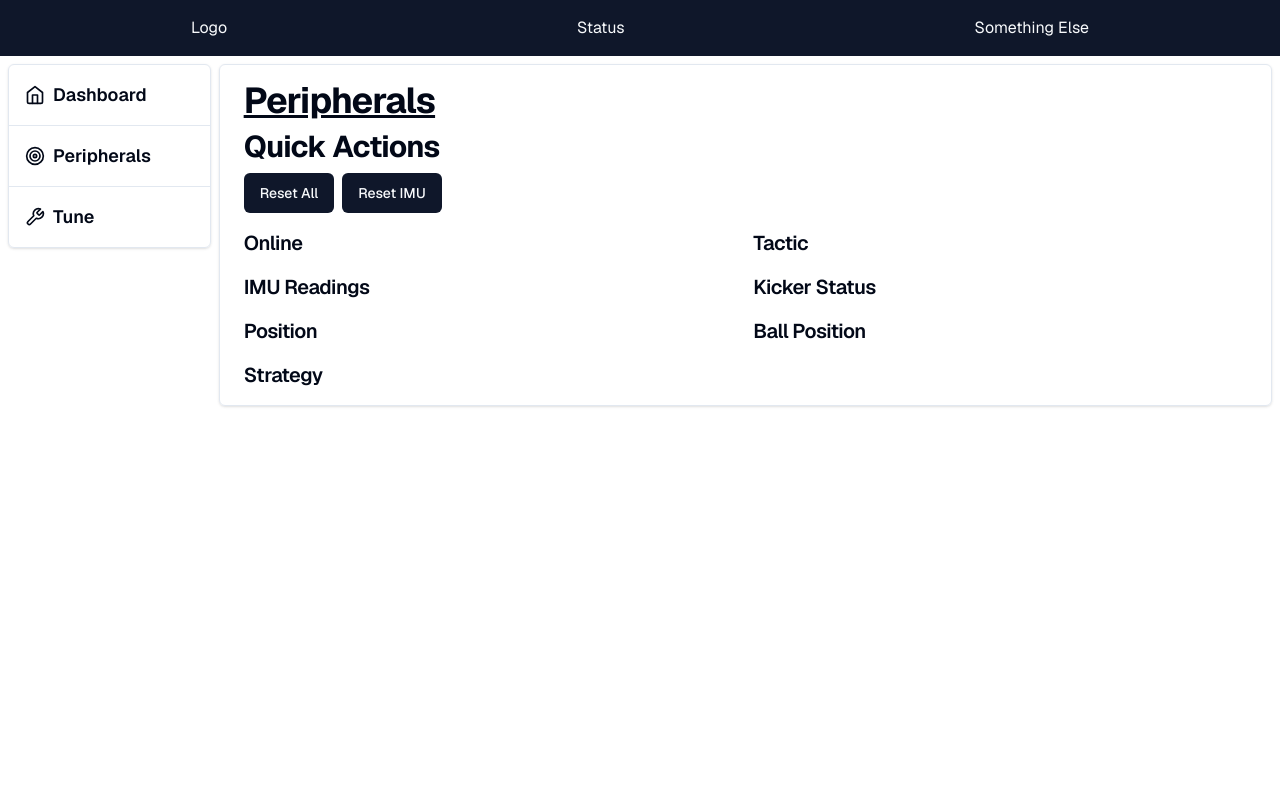
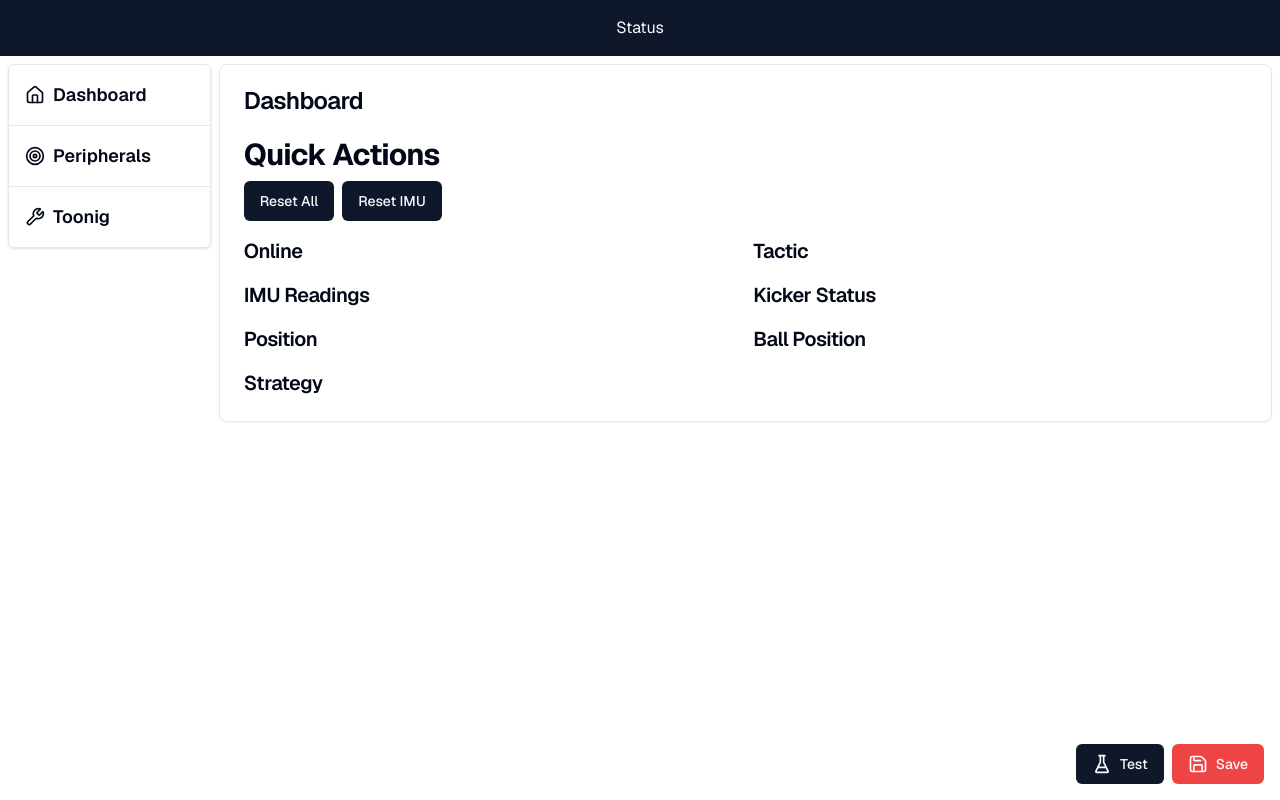
Before and after one commit to senrobo/web-dashboard, a Next.js app: page / in a window 1280 px wide. Built offline with nearby package versions, Linux system fonts and the light colour scheme.

Commit message:
updated UI

```diff
--- a/src/app/page.tsx
+++ b/src/app/page.tsx
@@ -3,6 +3,8 @@
 import { useState } from "react";
 import VerticalNavbar from "@/components/VerticalNav";
 import { Button } from "@/components/ui/button";
+import { Save, FlaskConical } from "lucide-react";
+import { Card, CardContent, CardHeader, CardTitle } from "@/components/ui/card";
 
 export default function Home() {
   const [activePage, setActivePage] = useState("dashboard");
@@ -11,11 +13,11 @@ export default function Home() {
     switch (activePage) {
       case "dashboard":
         return (
-          <div className="border py-4 px-6 rounded-md shadow">
-            <h1 className="text-4xl font-bold tracking-tight underline">
-              Peripherals
-            </h1>
-            <div className="my-2">
+          <Card>
+            <CardHeader>
+              <CardTitle>Dashboard</CardTitle>
+            </CardHeader>
+            <CardContent>
               <h2 className="text-3xl font-bold tracking-tight">
                 Quick Actions
               </h2>
@@ -23,8 +25,6 @@ export default function Home() {
                 <Button>Reset All</Button>
                 <Button>Reset IMU</Button>
               </div>
-            </div>
-            {/* Might Consider Adding Motor Speed Data */}
               <div className="grid grid-cols-2 gap-4 mt-4">
                 <h2 className="text-xl font-semibold tracking-tight">Online</h2>
                 <h2 className="text-xl font-semibold tracking-tight">Tactic</h2>
@@ -34,21 +34,26 @@ export default function Home() {
                 <h2 className="text-xl font-semibold tracking-tight">
                   Kicker Status
                 </h2>
-              <h2 className="text-xl font-semibold tracking-tight">Position</h2>
+                <h2 className="text-xl font-semibold tracking-tight">
+                  Position
+                </h2>
                 <h2 className="text-xl font-semibold tracking-tight">
                   Ball Position
                 </h2>
-              <h2 className="text-xl font-semibold tracking-tight">Strategy</h2>
+                <h2 className="text-xl font-semibold tracking-tight">
+                  Strategy
+                </h2>
               </div>
-          </div>
+            </CardContent>
+          </Card>
         );
       case "peripherals":
         return (
-          <div className="border py-4 px-6 rounded-md shadow">
-            <h1 className="text-4xl font-bold tracking-tight underline">
-              Peripherals
-            </h1>
-            <div className="my-2">
+          <Card>
+            <CardHeader>
+              <CardTitle>Peripherals</CardTitle>
+            </CardHeader>
+            <CardContent>
               <h2 className="text-3xl font-bold tracking-tight">
                 Quick Actions
               </h2>
@@ -56,9 +61,7 @@ export default function Home() {
                 <Button>Calibrate IMU</Button>
                 <Button>Calibrate Lightring</Button>
               </div>
-            </div>
-            <div className="my-2">
-              <h2 className="text-3xl font-bold tracking-tight">
+              <h2 className="text-3xl font-bold tracking-tight mt-4">
                 Light Ring Data
               </h2>
               <div className="grid grid-cols-2 gap-4 mt-4">
@@ -75,7 +78,6 @@ export default function Home() {
                   Threshold Values
                 </h3>
               </div>
-            </div>
               <div className="my-2">
                 <h2 className="text-3xl font-bold tracking-tight">IMU Data</h2>
                 <div className="grid grid-cols-2 gap-4 mt-4">
@@ -87,41 +89,84 @@ export default function Home() {
                   </h3>
                 </div>
               </div>
-          </div>
+            </CardContent>
+          </Card>
         );
-      case "tune":
+      case "toonig":
         return (
-          <div className="border py-4 px-6 rounded-md shadow">
-            <h1 className="text-4xl font-bold tracking-tight underline">
-              Tooning
-            </h1>
-            <div className="my-2">
+          <Card>
+            <CardHeader>
+              <CardTitle>Toonig</CardTitle>
+            </CardHeader>
+            <CardContent>
+              <h2 className="text-3xl font-bold tracking-tight">Movement</h2>
               <h2 className="text-3xl font-bold tracking-tight">
                 Line Track PID
               </h2>
-            </div>
-            <div className="my-2">
               <h2 className="text-3xl font-bold tracking-tight">IMU PID</h2>
-            </div>
-          </div>
+              <h2 className="text-3xl font-bold tracking-tight">IMU Kalman</h2>
+            </CardContent>
+          </Card>
         );
       default:
-        return <div>Dashboard Content</div>;
+        return (
+          <Card>
+            <CardHeader>
+              <CardTitle>Dashboard</CardTitle>
+            </CardHeader>
+            <CardContent>
+              <h2 className="text-3xl font-bold tracking-tight">
+                Quick Actions
+              </h2>
+              <div className="space-x-2 space-y-2">
+                <Button>Reset All</Button>
+                <Button>Reset IMU</Button>
+              </div>
+              <div className="grid grid-cols-2 gap-4 mt-4">
+                <h2 className="text-xl font-semibold tracking-tight">Online</h2>
+                <h2 className="text-xl font-semibold tracking-tight">Tactic</h2>
+                <h2 className="text-xl font-semibold tracking-tight">
+                  IMU Readings
+                </h2>
+                <h2 className="text-xl font-semibold tracking-tight">
+                  Kicker Status
+                </h2>
+                <h2 className="text-xl font-semibold tracking-tight">
+                  Position
+                </h2>
+                <h2 className="text-xl font-semibold tracking-tight">
+                  Ball Position
+                </h2>
+                <h2 className="text-xl font-semibold tracking-tight">
+                  Strategy
+                </h2>
+              </div>
+            </CardContent>
+          </Card>
+        );
     }
   };
 
   return (
     <>
       <nav className="flex justify-around w-screen p-4 bg-primary text-primary-foreground">
-        <div>Logo</div>
         <div>Status</div>
-        <div>Something Else</div>
       </nav>
       <section className="grid grid-cols-6 m-2">
         <div className="col-span-1 h-full mr-2">
           <VerticalNavbar setActivePage={setActivePage} />
         </div>
         <main className="col-span-5 h-full">{renderContent()}</main>
+        <div className="space-x-2 z-99 bottom-4 right-4 fixed">
+          <Button>
+            <FlaskConical className="w-5 h-5 mr-2" />
+            Test
+          </Button>
+          <Button variant="destructive">
+            <Save className="w-5 h-5 mr-2" />
+            Save
+          </Button>
+        </div>
       </section>
     </>
   );
--- a/src/components/VerticalNav.tsx
+++ b/src/components/VerticalNav.tsx
@@ -1,4 +1,4 @@
-import { Info, Home, Tool, Target } from "react-feather";
+import { House, Target, Wrench } from "lucide-react";
 import { Separator } from "@/components/ui/separator";
 
 interface VerticalNavbarProps {
@@ -8,38 +8,38 @@ interface VerticalNavbarProps {
 const VerticalNavbar: React.FC<VerticalNavbarProps> = ({ setActivePage }) => {
   return (
     <div className="col-span-1 border flex flex-col rounded-md shadow">
-      <div className="hover:bg-primary-foreground/90 p-4 duration-300">
-        <button
+      <button className="hover:bg-primary-foreground/90 p-4 duration-300">
+        <div
           className="flex items-center text-lg font-semibold text-left duration-150 rounded-sm"
           onClick={() => setActivePage("dashboard")}
         >
-          <Home className="w-5 h-5 mr-2" />
+          <House className="w-5 h-5 mr-2" />
           <span>Dashboard</span>
-        </button>
-      </div>
+        </div>
+      </button>
       <Separator />
 
-      <div className="hover:bg-primary-foreground/90 p-4 duration-300">
-        <button
+      <button className="hover:bg-primary-foreground/90 p-4 duration-300">
+        <div
           className="flex items-center text-lg font-semibold text-left duration-150 rounded-sm"
           onClick={() => setActivePage("peripherals")}
         >
           <Target className="w-5 h-5 mr-2" />
           <span>Peripherals</span>
-        </button>
-      </div>
+        </div>
+      </button>
 
       <Separator />
 
-      <div className="hover:bg-primary-foreground/90 p-4 duration-300">
-        <button
+      <button className="hover:bg-primary-foreground/90 p-4 duration-300">
+        <div
           className="flex items-center text-lg font-semibold text-left duration-150 rounded-sm"
-          onClick={() => setActivePage("tune")}
+          onClick={() => setActivePage("toonig")}
         >
-          <Tool className="w-5 h-5 mr-2" />
-          <span>Tune</span>
-        </button>
-      </div>
+          <Wrench className="w-5 h-5 mr-2" />
+          <span>Toonig</span>
+        </div>
+      </button>
     </div>
   );
 };
--- /dev/null
+++ b/src/components/ui/card.tsx
@@ -0,0 +1,79 @@
+import * as React from "react"
+
+import { cn } from "@/lib/utils"
+
+const Card = React.forwardRef<
+  HTMLDivElement,
+  React.HTMLAttributes<HTMLDivElement>
+>(({ className, ...props }, ref) => (
+  <div
+    ref={ref}
+    className={cn(
+      "rounded-lg border bg-card text-card-foreground shadow-sm",
+      className
+    )}
+    {...props}
+  />
+))
+Card.displayName = "Card"
+
+const CardHeader = React.forwardRef<
+  HTMLDivElement,
+  React.HTMLAttributes<HTMLDivElement>
+>(({ className, ...props }, ref) => (
+  <div
+    ref={ref}
+    className={cn("flex flex-col space-y-1.5 p-6", className)}
+    {...props}
+  />
+))
+CardHeader.displayName = "CardHeader"
+
+const CardTitle = React.forwardRef<
+  HTMLParagraphElement,
+  React.HTMLAttributes<HTMLHeadingElement>
+>(({ className, ...props }, ref) => (
+  <h3
+    ref={ref}
+    className={cn(
+      "text-2xl font-semibold leading-none tracking-tight",
+      className
+    )}
+    {...props}
+  />
+))
+CardTitle.displayName = "CardTitle"
+
+const CardDescription = React.forwardRef<
+  HTMLParagraphElement,
+  React.HTMLAttributes<HTMLParagraphElement>
+>(({ className, ...props }, ref) => (
+  <p
+    ref={ref}
+    className={cn("text-sm text-muted-foreground", className)}
+    {...props}
+  />
+))
+CardDescription.displayName = "CardDescription"
+
+const CardContent = React.forwardRef<
+  HTMLDivElement,
+  React.HTMLAttributes<HTMLDivElement>
+>(({ className, ...props }, ref) => (
+  <div ref={ref} className={cn("p-6 pt-0", className)} {...props} />
+))
+CardContent.displayName = "CardContent"
+
+const CardFooter = React.forwardRef<
+  HTMLDivElement,
+  React.HTMLAttributes<HTMLDivElement>
+>(({ className, ...props }, ref) => (
+  <div
+    ref={ref}
+    className={cn("flex items-center p-6 pt-0", className)}
+    {...props}
+  />
+))
+CardFooter.displayName = "CardFooter"
+
+export { Card, CardHeader, CardFooter, CardTitle, CardDescription, CardContent }
```
Also changed, not shown: 1 other file (tests, documents, lock files or other folders). Lines whose indentation alone changed are shown as unchanged.
